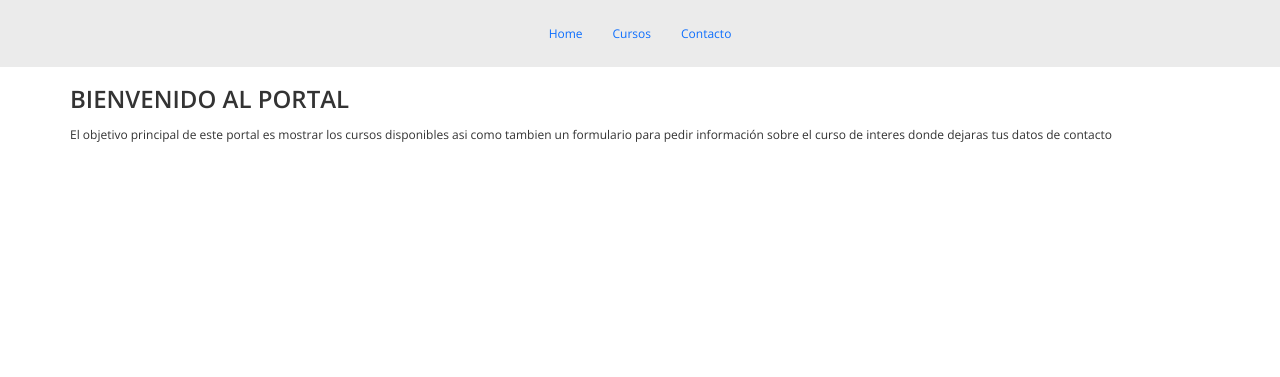
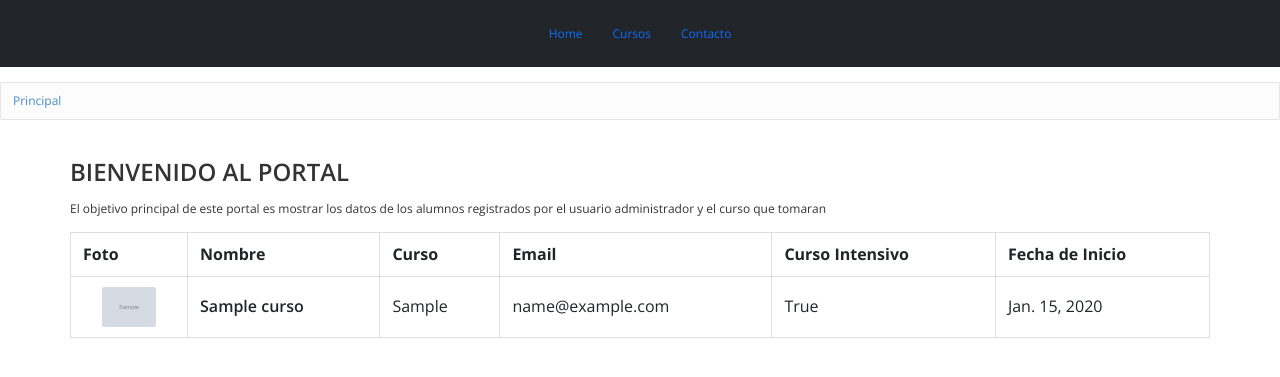
Before and after one commit to Jose-za/proyecto-cursoDjango, a Django app: page / in a window 1280 px wide. Shown: the top 377 px of the page. Run offline with Django 4.2, Linux system fonts and the light colour scheme; tables that the repository leaves empty hold one stand-in row (values such as "Sample post"); grey boxes marked "Sample" are stand-in pictures; some libraries are stand-ins or nearby versions.

Commit message:
TRABAJANDO CON LA ADMINISTRACIÓN DE BD

```diff
--- a/cursoDjango/Principal/Templates/inicio/encabezado.html
+++ b/cursoDjango/Principal/Templates/inicio/encabezado.html
@@ -52,7 +52,7 @@
     <!--Menú-->
     <div class="mb-4">
 
-      <ul class="nav justify-content-center p-4 navbar" style="background-color: #ebebeb;">
+      <ul class="nav justify-content-center p-4 navbar navbar-dark bg-dark" style="background-color: #ebebeb;">
         <li class="nav-item">
           <a class="nav-link active" aria-current="page" href="{%url 'Principal' %}">Home</a>
         </li>
@@ -66,6 +66,21 @@
 
     </div>
 
+  <!--Barra de navegación-->
+    <div class="breadcrumb-line">
+      <ul class="breadcrumb">
+          <a href="{%url 'Principal' %}">
+              {% if request.path == '/' %}
+                  Principal
+              {%else%}
+                  Principal{{request.path}}
+              {%endif%}
+          </a>
+      </ul>
+    </div>
+  <!--Barra de navegación-->
+
+
     <!--Contenido-->
 
       {% block contenido %}
--- a/cursoDjango/Principal/Templates/inicio/principal.html
+++ b/cursoDjango/Principal/Templates/inicio/principal.html
@@ -6,8 +6,33 @@
 
     <h1>BIENVENIDO AL PORTAL</h1>
 
-    <p>El objetivo principal de este portal es mostrar los cursos disponibles asi como tambien un formulario
-        para pedir información sobre el curso de interes donde dejaras tus datos de contacto</p>
+    <p>El objetivo principal de este portal es mostrar los datos de los alumnos registrados por el usuario administrador y el curso que tomaran </p>
+
+    <!-- Tabla de Alumnos -->
+    <table class="table table-bordered tablestriped mt-4">
+        <thead>
+            <tr>
+                <th>Foto</th>
+                <th>Matricula</th>
+                <th>Nombre</th>
+                <th>Carrera</th>
+                <th>Turno</th>
+            </tr>
+        </thead>
+
+        <tbody>
+            <tr>
+                <td class="text-center">
+                    <img src="" alt="" class="img-media">
+                </td>
+                <td class="text-semibold">UTM1234TIC</td>
+                <td class="muted">Nathalia</td>
+                <td class="muted">Tic</td>
+                <td class="muted">Matutino</td>
+            </tr>
+        </tbody>
+    </table>
+    <!-- /Tabla de alumnos -->
 
 </div>
 {% endblock %}
--- a/cursoDjango/Principal/views.py
+++ b/cursoDjango/Principal/views.py
@@ -4,7 +4,7 @@ from django.shortcuts import render, HttpResponse
 
 
 
-def paginaPrincipal(request):
+def principal(request):
 
     return render( request, "inicio/principal.html")
 
--- a/cursoDjango/cursoDjango/settings.py
+++ b/cursoDjango/cursoDjango/settings.py
@@ -10,6 +10,7 @@ For the full list of settings and their values, see
 https://docs.djangoproject.com/en/4.0/ref/settings/
 """
 
+import os
 from pathlib import Path
 
 # Build paths inside the project like this: BASE_DIR / 'subdir'.
@@ -123,3 +124,7 @@ STATIC_URL = 'static/'
 # https://docs.djangoproject.com/en/4.0/ref/settings/#default-auto-field
 
 DEFAULT_AUTO_FIELD = 'django.db.models.BigAutoField'
+
+# Archivos fotográficos
+MEDIA_URL = '/media/'
+MEDIA_ROOT = os.path.join(BASE_DIR, "media")
--- a/cursoDjango/cursoDjango/urls.py
+++ b/cursoDjango/cursoDjango/urls.py
@@ -16,11 +16,20 @@ Including another URLconf
 from django.contrib import admin
 from django.urls import path
 from Principal import views
+from django.conf import settings
+#permite acceder a las variables MEDIA_URL y MEDIA_ROOT que almacenan la ubicación de nuestras imagenes
+from cursos import views as views_cursos
+#Importamos la nueva vista de app registros para poder asignar las rutas de acceso a sus vistas
 
 urlpatterns = [
     path('admin/', admin.site.urls),
-    path('',views.paginaPrincipal, name="Principal"),
+    path('',views_cursos.cursos, name="Principal"),
     path('cursos/',views.cursos, name="Cursos"),
     path('contacto/',views.contacto, name="Contacto"),
 
 ]
+
+if settings.DEBUG:
+    from django.conf.urls.static import static
+    urlpatterns += static(settings.MEDIA_URL,
+        document_root=settings.MEDIA_ROOT)
--- a/cursoDjango/cursos/admin.py
+++ b/cursoDjango/cursos/admin.py
@@ -6,5 +6,9 @@ from .models import Cursos
 
 class AdministrarModelo(admin.ModelAdmin):
     readonly_fields = ('created', 'update')
+    list_display = ('nombre', 'curso', 'email','tiempo')
+    search_fields = ('nombre', 'curso', 'email','tiempo')
+    date_hierarchy = 'created'
+    list_filter = ('curso','tiempo')
 
 admin.site.register(Cursos, AdministrarModelo)
--- a/cursoDjango/cursos/models.py
+++ b/cursoDjango/cursos/models.py
@@ -11,6 +11,7 @@ class Cursos(models.Model):
     nombre = models.TextField(max_length=20,verbose_name="Nombre completo")
     #edad = models.IntegerField()
     curso = models.TextField(max_length=20,verbose_name="Nombre del curso")
+    imagen = models.ImageField(null=True,upload_to="fotos",verbose_name="Fotografía")
     email = models.EmailField(max_length=200,verbose_name="Correo Electrónico")
     tiempo = models.BooleanField(
         default=False,verbose_name="Deseas obtener el curso intensivo")
--- /dev/null
+++ b/cursoDjango/cursos/templates/cursos/principal.html
@@ -0,0 +1,42 @@
+<link rel="stylesheet" href="../../static/inicio/css/styles.css">
+{% extends "inicio/encabezado.html" %}
+
+{% block contenido %}
+<div class="container">
+
+    <h1>BIENVENIDO AL PORTAL</h1>
+
+    <p>El objetivo principal de este portal es mostrar los datos de los alumnos registrados por el usuario administrador y el curso que tomaran </p>
+
+    <!-- Tabla de Alumnos -->
+    <table class="table table-bordered tablestriped mt-4">
+        <thead>
+            <tr>
+                <th>Foto</th>
+                <th>Nombre</th>
+                <th>Curso</th>
+                <th>Email</th>
+                <th>Curso Intensivo</th>
+                <th>Fecha de Inicio</th>
+            </tr>
+        </thead>
+
+        <tbody>
+            {% for curso in cursos %}
+                <tr>
+                    <td class="text-center">
+                        <img src="{{curso.imagen.url}}" alt="" class="img-media">
+                    </td>
+                    <td class="text-semibold">{{curso.nombre}}</td>
+                    <td class="muted">{{curso.curso}}</td>
+                    <td class="muted">{{curso.email}}</td>
+                    <td class="muted">{{curso.tiempo}}</td>
+                    <td class="muted">{{curso.fecha}}</td>
+                </tr>
+            {% endfor%}
+        </tbody>
+    </table>
+    <!-- /Tabla de alumnos -->
+
+</div>
+{% endblock %}
--- a/cursoDjango/cursos/views.py
+++ b/cursoDjango/cursos/views.py
@@ -1,3 +1,9 @@
 from django.shortcuts import render
+from .models import Cursos
 
 # Create your views here.
+
+def cursos(request):
+    cursos=Cursos.objects.all()
+    return render(request, "cursos/principal.html", {'cursos':cursos})
+#Indicamos el lugar donde se renderizará el resultado de esta vista
```
Also changed, not shown: cursoDjango/cursos/migrations/0002_alter_cursos_options_remove_cursos_edad_and_more.py (added), cursoDjango/media/fotos/1.png (added), cursoDjango/media/fotos/2.png (added), cursoDjango/media/fotos/3.jpg (added).
